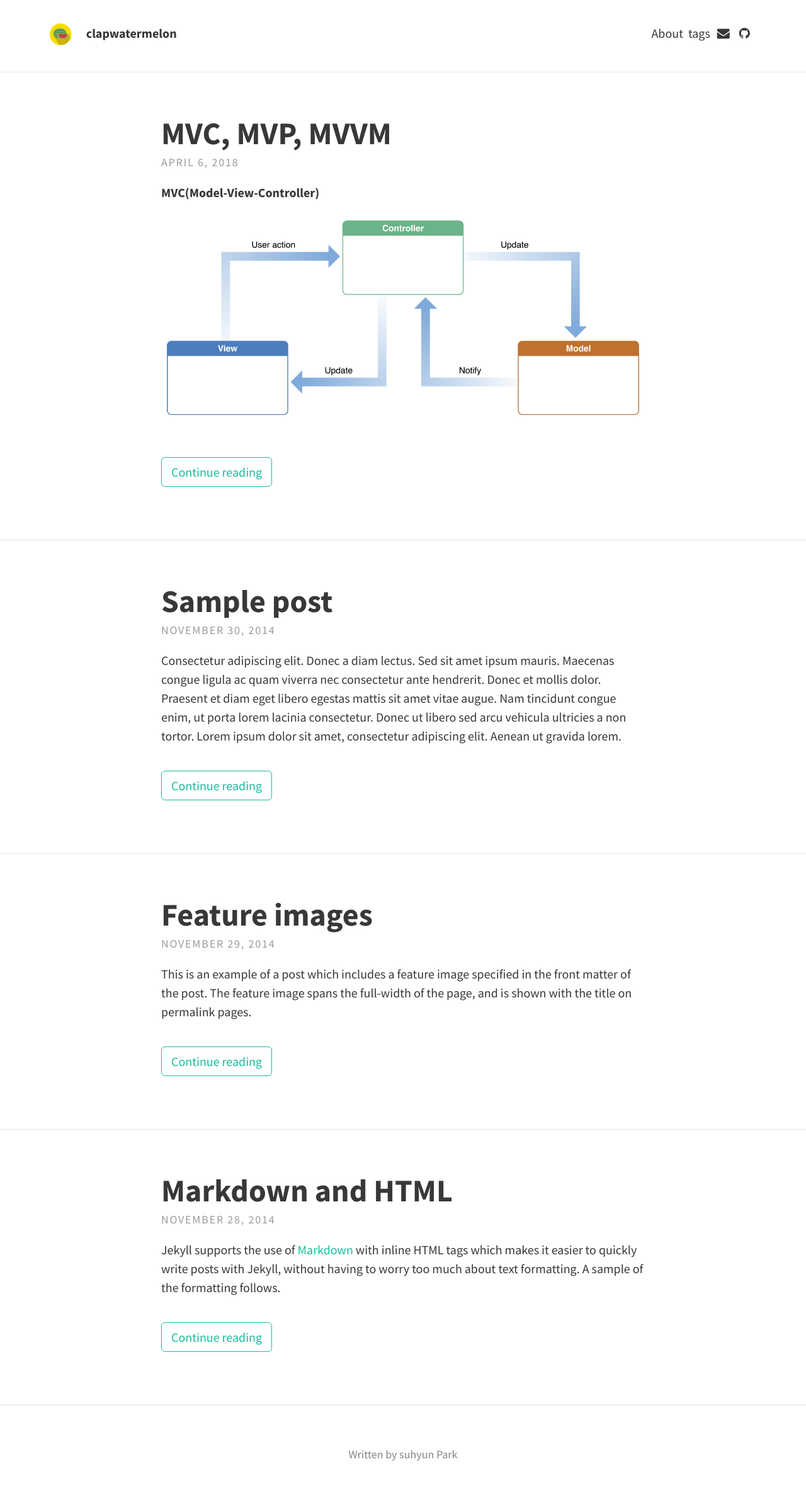
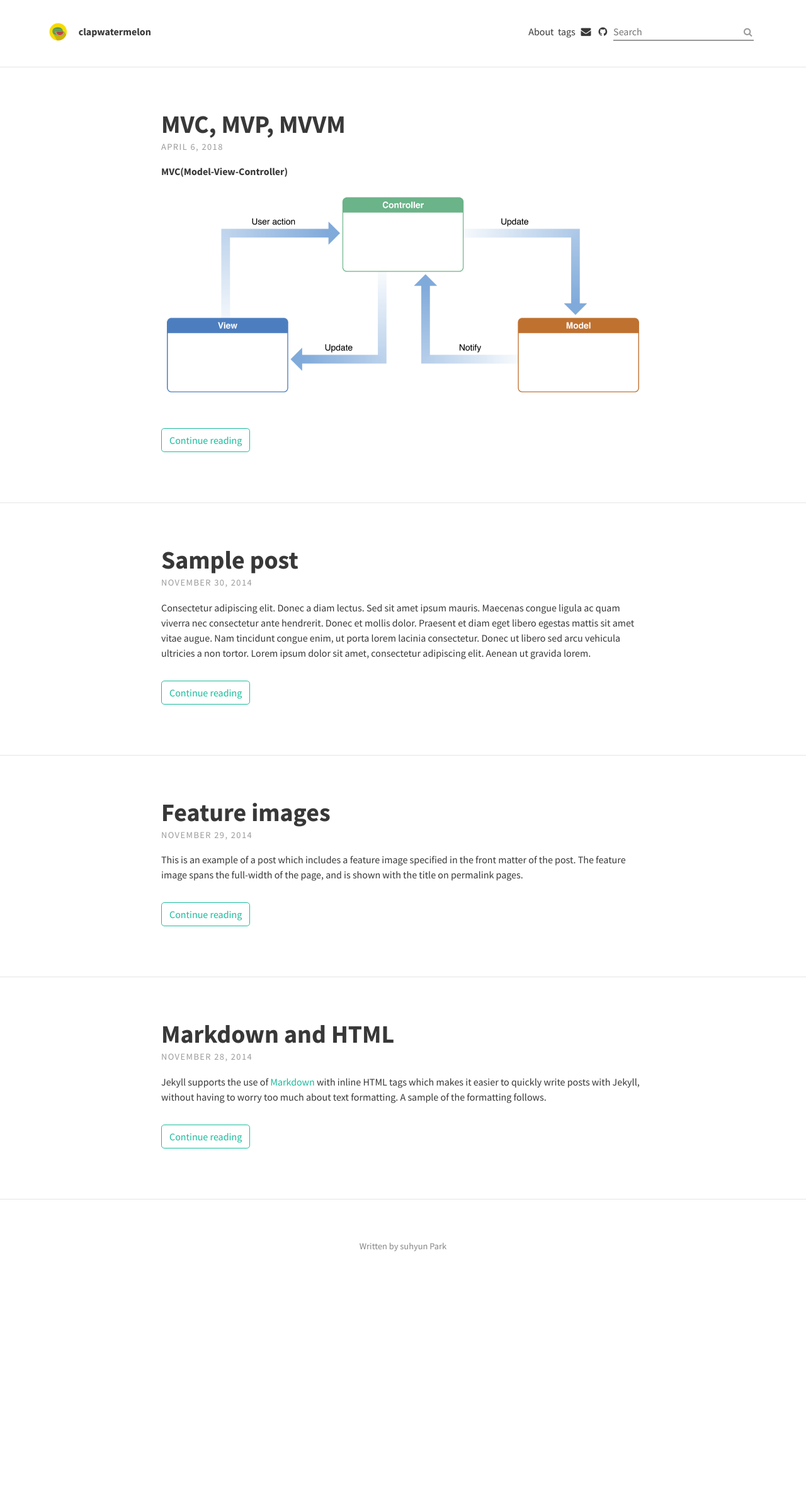
Before and after one commit to clapwatermelon/clapwatermelon.github.io, a Jekyll site: the page built from index.html, in a window 1280 px wide. Shown: the whole page at 63% size. Built offline with Jekyll 4.4.1, drawn with Linux system fonts in a browser that asks for light colours; nearby versions of some CDN libraries; the list of posts is cut into pages by our own code; comment, search, counter and statistics services are not loaded; after the commit the page ends 2054 px from its top, so only the background shows below that.

Commit message:
post OS1

```diff
--- a/_config.yml
+++ b/_config.yml
@@ -42,7 +42,7 @@ theme_settings:
   google_analytics: "UA-117105955-1"
   disqus_shortname: "clapwatermelon-github-io"
   katex: true # Enable if using math markup
-  search: false # Enable the search feature
+  search: true # Enable the search feature
 
   # Localization strings
   str_follow_on: "Follow on"
--- a/_sass/base/_variables.scss
+++ b/_sass/base/_variables.scss
@@ -1,7 +1,7 @@
 // Typography
 $font-family-main: 'Source Sans Pro', Helvetica, Arial, sans-serif;
 $font-family-headings: 'Source Sans Pro', Helvetica, Arial, sans-serif;
-$font-size: 1.25em;
+$font-size: 1em;
 
 // Padding
 $padding-large: 20%;
```
Also changed, not shown: 11 other files.
